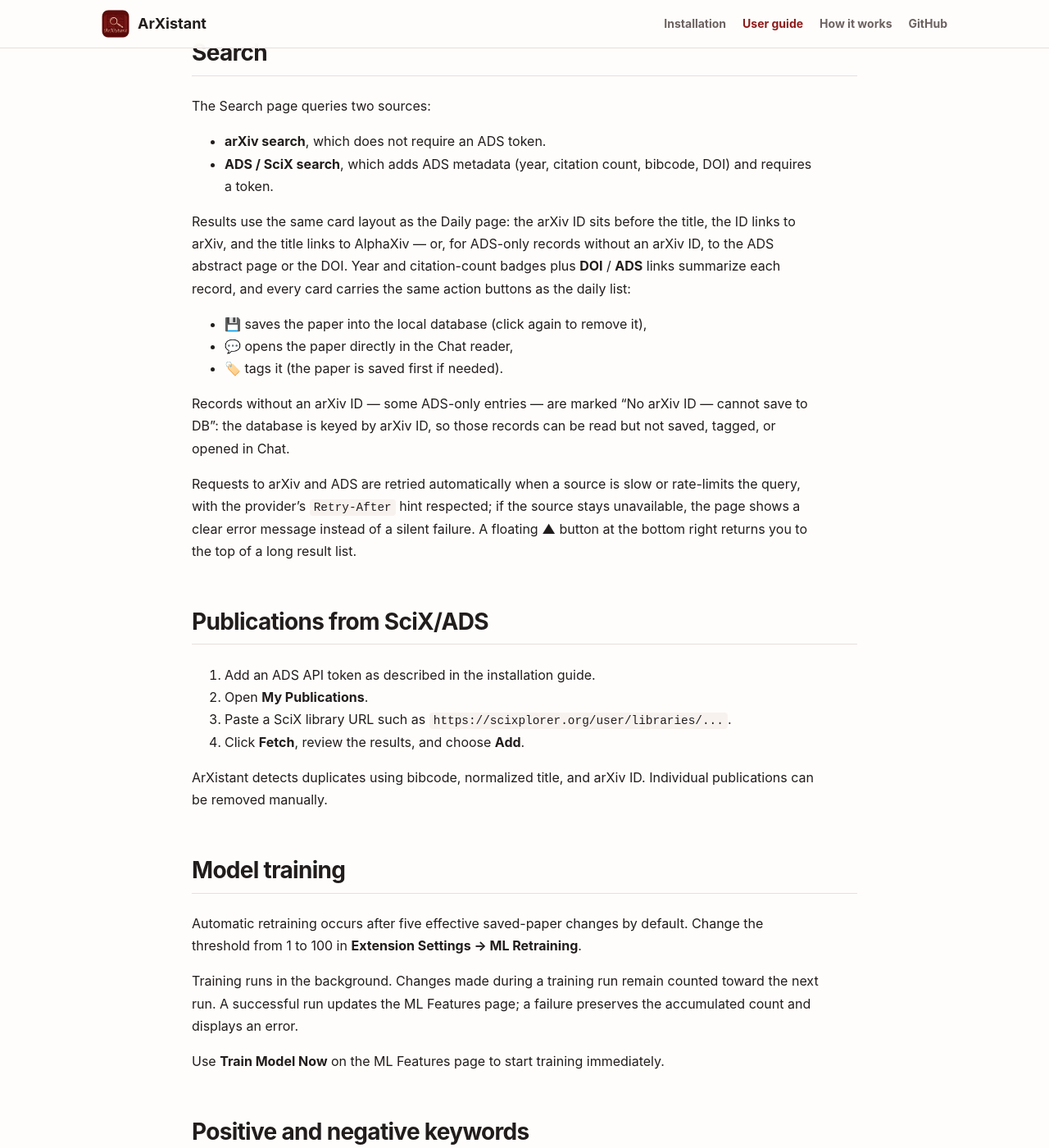
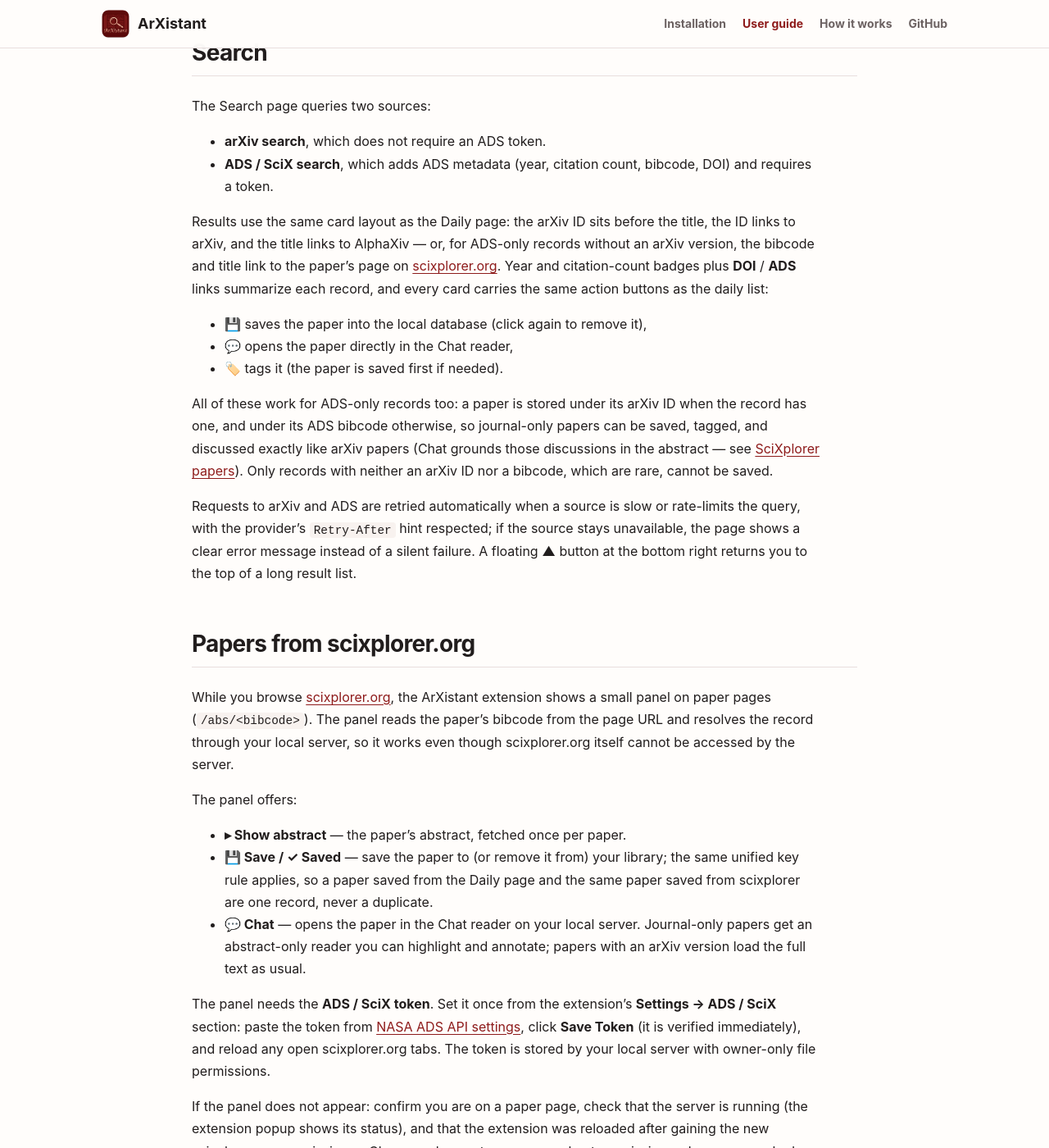
Before and after one commit to jyshangguan/ArXistant, a Jekyll site: the page built from docs/user-guide.md, in a window 1280 px wide and 1400 px high, scrolled down 5821 px. Shown: the whole window at 82% size. Built offline with Jekyll 4.4.1, drawn with Linux system fonts in a browser that asks for light colours; some of the changed text lies outside the part shown.

Commit message:
Docs: SciXplorer integration, unified paper keys, ADS token settings
- user-guide: Search section rewritten (bibcode-keyed papers now save,
  tag, and chat); new 'Papers from scixplorer.org' section covering the
  panel, its prerequisites, and troubleshooting; token guidance points
  at the Settings page.
- installation: the ADS token can now be pasted into Settings → ADS /
  SciX (verified on save) instead of hand-editing ads_token.txt.
- how-it-works: architecture diagram and responsibilities updated for
  the content script, the /api/scix/resolve endpoint, the storage-key
  rule (arXiv ID when present, else bibcode; no schema or sync-format
  change), abstract-card chat reader, and token endpoints.
- README: new SciXplorer integration highlight.
- dev_sci_plan.md: the investigation findings and risk assessment the
  branch was built from.

```diff
--- a/docs/user-guide.md
+++ b/docs/user-guide.md
@@ -244,17 +244,21 @@
 
 Results use the same card layout as the Daily page: the arXiv ID sits before
 the title, the ID links to arXiv, and the title links to AlphaXiv — or, for
-ADS-only records without an arXiv ID, to the ADS abstract page or the DOI.
-Year and citation-count badges plus **DOI** / **ADS** links summarize each
-record, and every card carries the same action buttons as the daily list:
+ADS-only records without an arXiv version, the bibcode and title link to the
+paper's page on [scixplorer.org](https://scixplorer.org/). Year and
+citation-count badges plus **DOI** / **ADS** links summarize each record, and
+every card carries the same action buttons as the daily list:
 
 - **💾** saves the paper into the local database (click again to remove it),
 - **💬** opens the paper directly in the Chat reader,
 - **🏷️** tags it (the paper is saved first if needed).
 
-Records without an arXiv ID — some ADS-only entries — are marked "No arXiv
-ID — cannot save to DB": the database is keyed by arXiv ID, so those records
-can be read but not saved, tagged, or opened in Chat.
+All of these work for ADS-only records too: a paper is stored under its
+arXiv ID when the record has one, and under its ADS bibcode otherwise, so
+journal-only papers can be saved, tagged, and discussed exactly like arXiv
+papers (Chat grounds those discussions in the abstract — see
+[SciXplorer papers](#papers-from-scixplorerorg)). Only records with neither
+an arXiv ID nor a bibcode, which are rare, cannot be saved.
 
 Requests to arXiv and ADS are retried automatically when a source is slow or
 rate-limits the query, with the provider's `Retry-After` hint respected; if
@@ -262,9 +266,42 @@
 a silent failure. A floating **▲** button at the bottom right returns you to
 the top of a long result list.
 
+## Papers from scixplorer.org
+
+While you browse [scixplorer.org](https://scixplorer.org/), the ArXistant
+extension shows a small panel on paper pages (`/abs/<bibcode>`). The panel
+reads the paper's bibcode from the page URL and resolves the record through
+your local server, so it works even though scixplorer.org itself cannot be
+accessed by the server.
+
+The panel offers:
+
+- **▸ Show abstract** — the paper's abstract, fetched once per paper.
+- **💾 Save / ✓ Saved** — save the paper to (or remove it from) your library;
+  the same unified key rule applies, so a paper saved from the Daily page
+  and the same paper saved from scixplorer are one record, never a
+  duplicate.
+- **💬 Chat** — opens the paper in the Chat reader on your local server.
+  Journal-only papers get an abstract-only reader you can highlight and
+  annotate; papers with an arXiv version load the full text as usual.
+
+The panel needs the **ADS / SciX token**. Set it once from the extension's
+**Settings → ADS / SciX** section: paste the token from
+[NASA ADS API settings](https://ui.adsabs.harvard.edu/user/settings/token),
+click **Save Token** (it is verified immediately), and reload any open
+scixplorer.org tabs. The token is stored by your local server with
+owner-only file permissions.
+
+If the panel does not appear: confirm you are on a paper page, check that the
+server is running (the extension popup shows its status), and that the
+extension was reloaded after gaining the new scixplorer.org permission —
+Chrome asks you to re-approve host permissions when an unpacked extension is
+reloaded.
+
 ## Publications from SciX/ADS
 
-1. Add an ADS API token as described in the installation guide.
+1. Add an ADS API token — either from the extension's **Settings → ADS /
+   SciX** section or as described in the installation guide.
 2. Open **My Publications**.
 3. Paste a SciX library URL such as
    `https://scixplorer.org/user/libraries/...`.
```
Also changed, not shown: dev_sci_plan.md (added, +117 -0 lines), docs/how-it-works.md (+37 -4 lines), docs/installation.md (+6 -1 lines), README.md.
